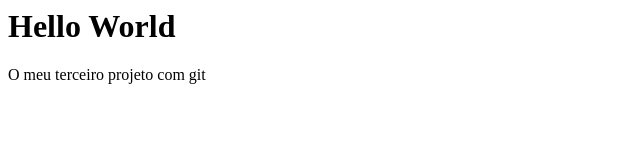
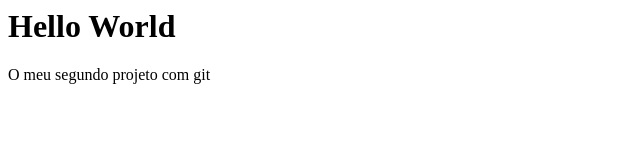
Before and after one commit to Tasg27/Ex1, a plain HTML site: page index.html in a window 1280 px wide. Shown: the full height of the page, 0-640 px from the left. Drawn offline with Linux system fonts and the light colour scheme.

Commit message:
recuperar versão 2

```diff
--- a/index.html
+++ b/index.html
@@ -1,2 +1,2 @@
 <h1>Hello World</h1>
-<p>O meu terceiro projeto com git</p>
+<p>O meu segundo projeto com git</p>
```
